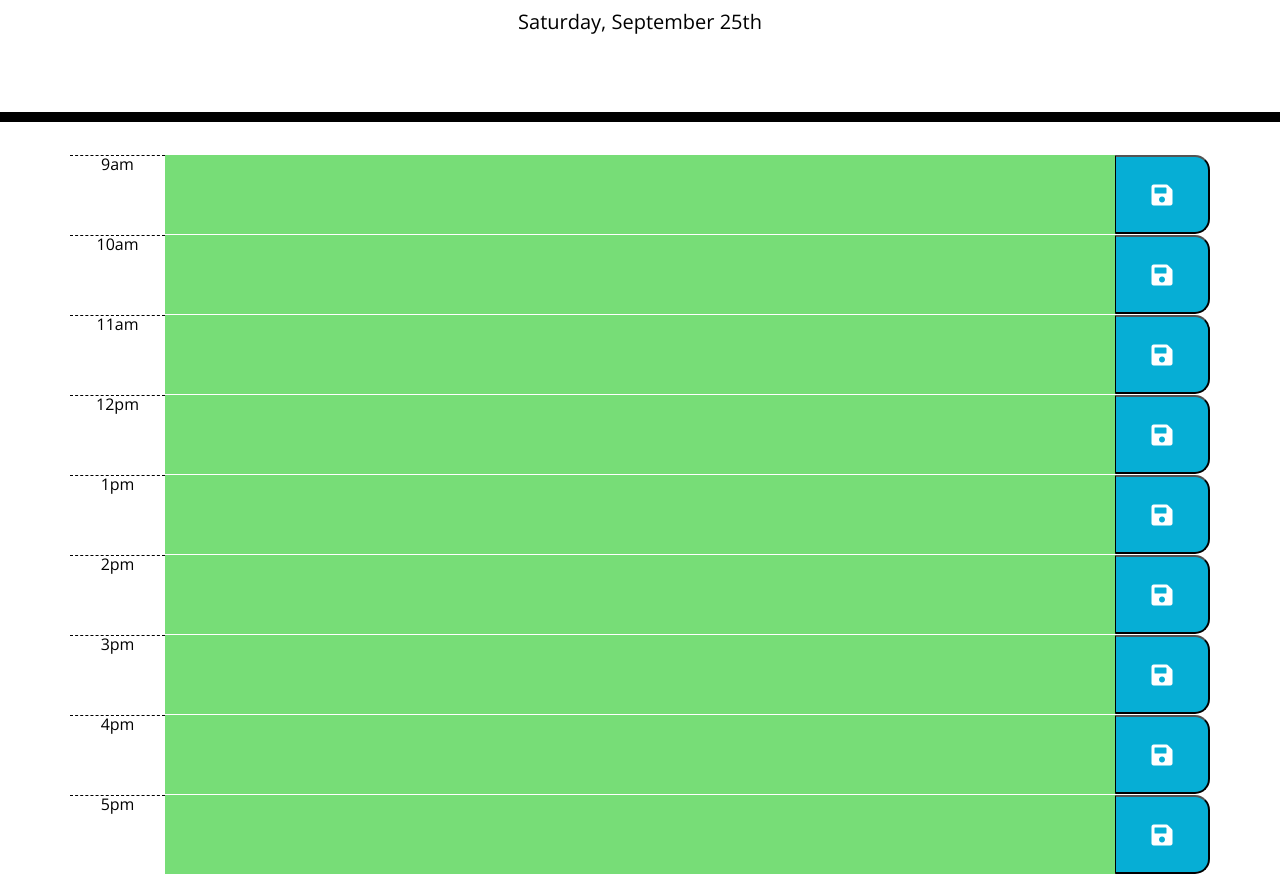
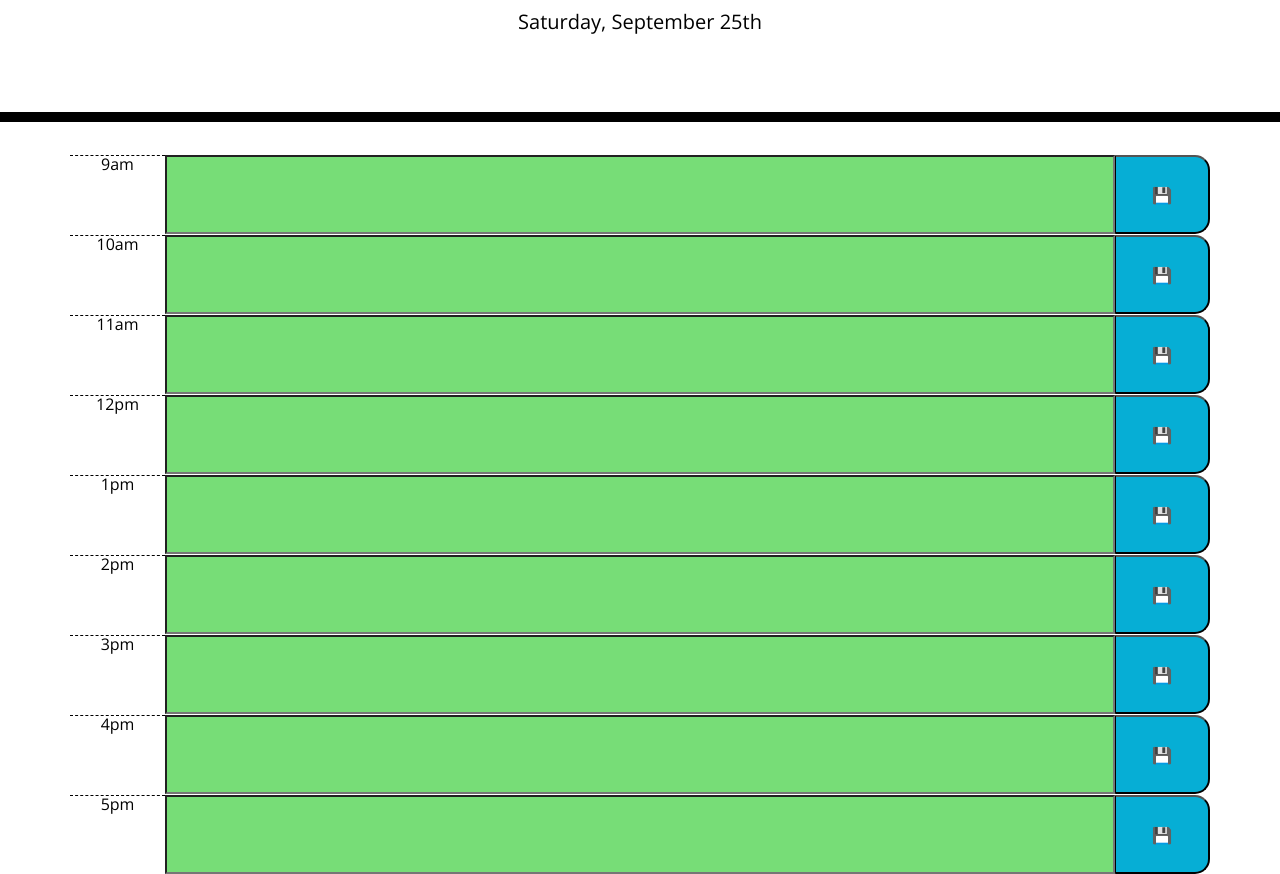
Before and after one commit to willgresham34/day-planner, a plain HTML site: page index.html in a window 1280 px wide. Shown: the part 182-1056 px from the top of the page. Drawn offline with nearby package versions, Linux system fonts and the light colour scheme.

Commit message:
Finished product

```diff
--- a/assets/js/script.js
+++ b/assets/js/script.js
@@ -3,21 +3,32 @@ var today = moment();
 $("#currentDay").text(today.format("dddd, MMMM Do"));
 
 var container = document.querySelector(".container");
-
-
 var currentHour = moment().format("H");
+var saveConfirm = document.querySelector("#saveConfirm");
 
 //for loop for changing colors of time-blocks
 for (var i = 9; i < 18; i++) {
   if (i < currentHour) {
-    document.getElementById(eval(i)).classList.add("past");
-  } else if (i === currentHour) {
-    document.getElementById(eval(i)).classList.remove("past");
-    document.getElementById(eval(i)).classList.add("present");
+    document.getElementById(i).classList.add("past");
+  } else if (i == currentHour) {
+    document.getElementById(i).classList.remove("past");
+    document.getElementById(i).classList.add("present");
   } else {
-    document.getElementById(eval(i)).classList.remove("present");
-    document.getElementById(eval(i)).classList.add("future");
+    document.getElementById(i).classList.remove("present");
+    document.getElementById(i).classList.add("future");
   }
+  document.getElementById(i).value = localStorage.getItem(i)
 }
 
-container.addEventListener("click", function (event) {});
+container.addEventListener("click", function (event) {
+    var targetString = JSON.stringify(event.target.id)
+    if(targetString.includes('but')){
+
+    var blankSave = JSON.parse(targetString.replace('but', ''))
+    var inputTodo = document.getElementById(blankSave)
+
+    localStorage.setItem(blankSave, inputTodo.value)
+
+    }
+    document.getElementById("saveConfirm").innerHTML = "Your item has been saved!";
+});
--- a/index.html
+++ b/index.html
@@ -27,61 +27,62 @@
       <h1 class="display-3">Work Day Scheduler</h1>
       <p class="lead">A simple calendar app for scheduling your work day</p>
       <p id="currentDay" class="lead"></p>
+      <p id="saveConfirm"></p>
     </header>
     <div class="container">
       <!-- Timeblocks go here -->
       <section class="row time-block ">
         <span class="col-1 hour">9am</span>
-        <div class="col-10 " id="9" ><p id="para9"></p></div>
-        <button class="col-1 saveBtn" id='but9'><i style="font-size:24px" class="fa">&#xf0c7;</i></button>
+        <input class="col-10 " id="9" </input>
+        <button class="col-1 saveBtn" id='but9'>💾</button>
       </section>
 
       <section class="row time-block">
         <span class="col-1 hour">10am</span>
-        <div class="col-10 " id="10" ><p id="para10"></p></div>
-        <button class="col-1 saveBtn" id='but10'><i style="font-size:24px" class="fa">&#xf0c7;</i></button>
+        <input class="col-10 " id="10" ></input>
+        <button class="col-1 saveBtn" id='but10'>💾</button>
       </section>
 
       <section class="row time-block">
         <span class="col-1 hour">11am</span>
-        <div class="col-10 " id="11" ><p id="para11"></p></div>
-        <button class="col-1 saveBtn" id='but11'><i style="font-size:24px" class="fa">&#xf0c7;</i></button>
+        <input class="col-10 " id="11" ></input>
+        <button class="col-1 saveBtn" id='but11'>💾</button>
       </section>
 
       <section class="row time-block">
         <span class="col-1 hour">12pm</span>
-        <div class="col-10" id="12" ><p id="para12"></p></div>
-        <button class="col-1 saveBtn" id='but12'><i style="font-size:24px" class="fa">&#xf0c7;</i></button>
+        <input class="col-10" id="12" ></input>
+        <button class="col-1 saveBtn" id='but12'>💾</button>
       </section>
 
       <section class="row time-block">
         <span class="col-1 hour">1pm</span>
-        <div class="col-10" id="13" ><p id="para13"></p></div>
-        <button class="col-1 saveBtn" id='but13'><i style="font-size:24px" class="fa">&#xf0c7;</i></button>
+        <input class="col-10" id="13" ></input>
+        <button class="col-1 saveBtn" id='but13'>💾</button>
       </section>
 
       <section class="row time-block">
         <span class="col-1 hour">2pm</span>
-        <div class="col-10" id="14" ><p id="para14"></p></div>
-        <button class="col-1 saveBtn" id='but14'><i style="font-size:24px" class="fa">&#xf0c7;</i></button>
+        <input class="col-10" id="14" ></input>
+        <button class="col-1 saveBtn" id='but14'>💾</button>
       </section>
 
       <section class="row time-block">
         <span class="col-1 hour">3pm</span>
-        <div class="col-10" id="15" ><p id="para15"></p></div>
-        <button class="col-1 saveBtn" id='but15'><i style="font-size:24px" class="fa">&#xf0c7;</i></button>
+        <input class="col-10" id="15" ></input>
+        <button class="col-1 saveBtn" id='but15'>💾</button>
       </section>
 
       <section class="row time-block">
         <span class="col-1 hour">4pm</span>
-        <div class="col-10" id="16"><p id="para16"></p></div>
-        <button class="col-1 saveBtn" id='but16'><i style="font-size:24px" class="fa">&#xf0c7;</i></button>
+        <input class="col-10" id="16"></input>
+        <button class="col-1 saveBtn" id='but16'>💾</button>
       </section>
 
       <section class="row time-block">
         <span class="col-1 hour">5pm</span>
-        <div class="col-10" id="17" ><p id="para17"></p></div>
-        <button class="col-1 saveBtn" id='but17'><i style="font-size:24px" class="fa">&#xf0c7;</i></button>
+        <input class="col-10" id="17" ></input>
+        <button class="col-1 saveBtn" id='but17'>💾</button>
       </section>
 
 
```
